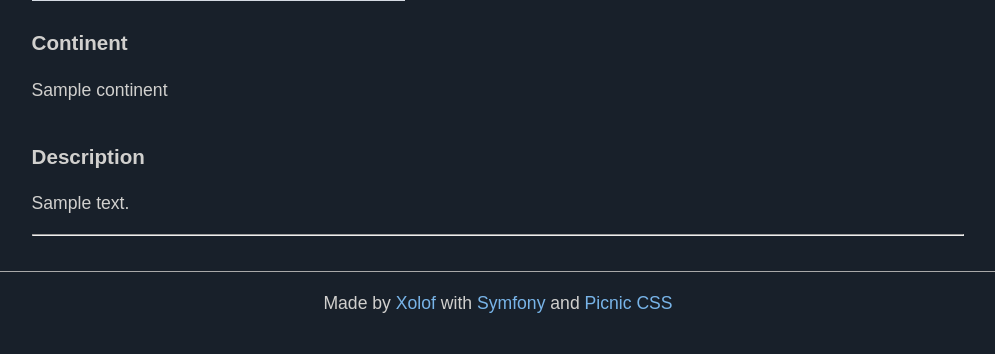
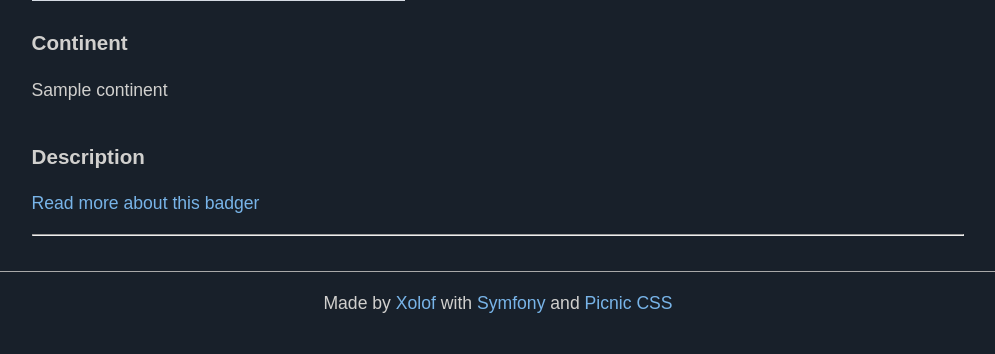
Before and after one commit to Xolof/symfony-docker, a Symfony app: template templates/badger/list.html.twig in a window 1280 px wide. Shown: the part 516-870 px from the top of the page, without its empty margins (142-1137 px from the left). Run offline with Twig, Linux system fonts and the light colour scheme; the template is opened without the code that fills it: most values are stand-ins (such as "Sample title", 1, 10 or a date in 2020); grey boxes marked "Sample" are stand-in pictures; style sheets or scripts are compiled from the project's sources; some libraries are stand-ins or nearby versions.

Commit message:
Add link to specific badger in list and only show the first 1000 characters of description in list.

```diff
--- a/templates/badger/list.html.twig
+++ b/templates/badger/list.html.twig
@@ -24,7 +24,8 @@
 
     <h3>Description</h3>
     <p>
-        {{ badger.description|raw }}
+        {{ badger.description|slice(1000)|raw }}
+        <a href="/badger/{{ badger.id }}">Read more about this badger</a>
     </p>
 
     {% if is_granted('ROLE_USER') %}
```
